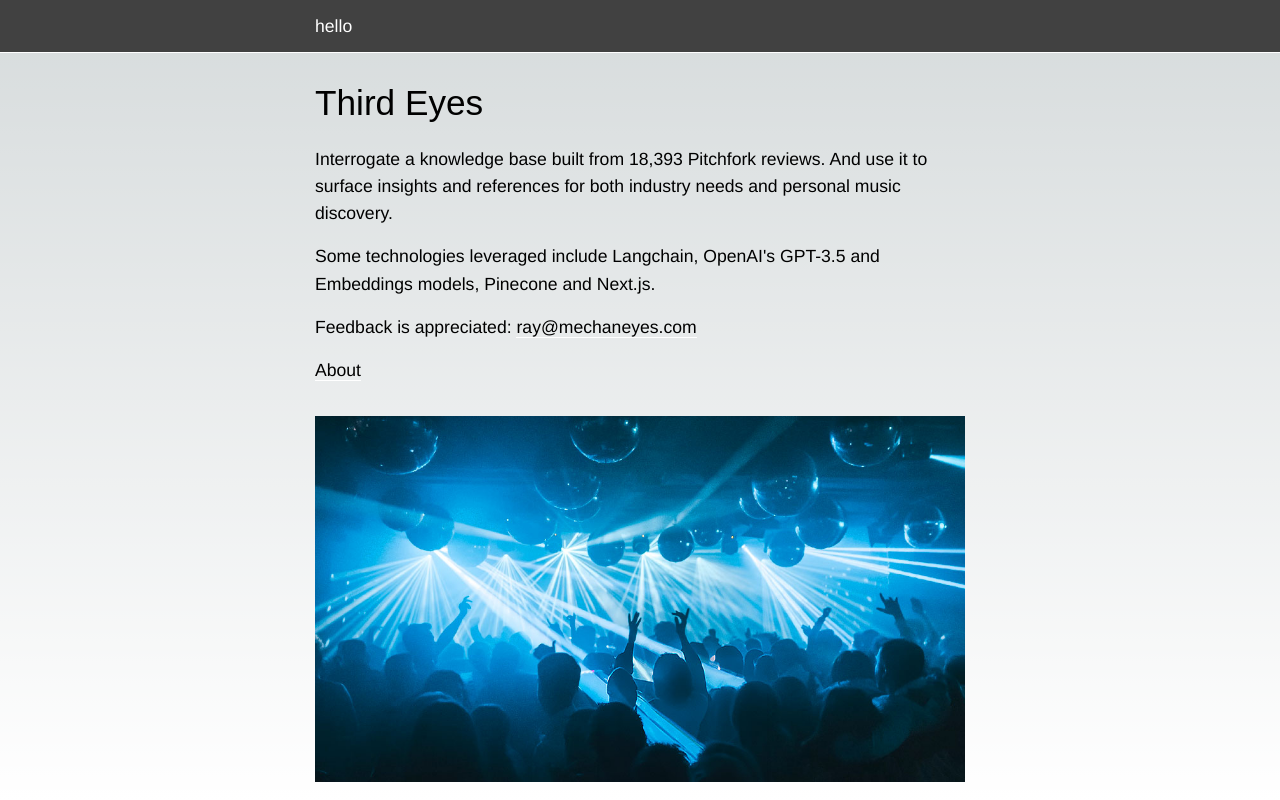
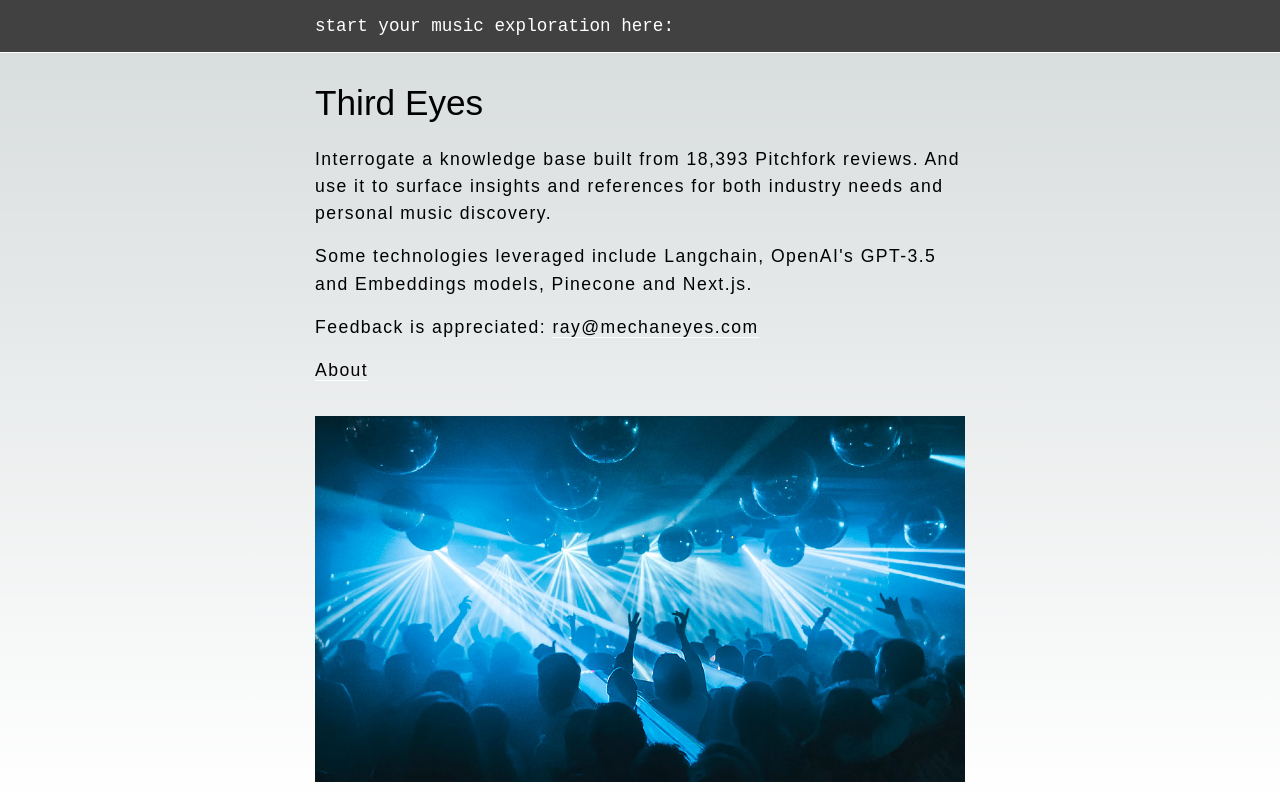
Before and after one commit to mechaneyes/aframe, a Next.js app: page / in a window 1280 px wide. Built offline with nearby package versions, Linux system fonts and the light colour scheme; a web font is replaced by a local one.

Commit message:
typewriter effect + typography + copy
+ built out a typewriter effect for the input box on load
+ focusing on input area when eyebrow is clicked
+ experimenting with font options
+ copy edits

```diff
--- a/app/about/page.js
+++ b/app/about/page.js
@@ -35,9 +35,9 @@ export default function Page() {
             While I&apos;m not a data scientist at this point, I&apos;ve
             successfully leveraged a lot of related technologies in service of
             Third Eyes&apos; production. I&apos;m concurrently immersed in
-            learning Python while keeping up with the latest developments in AI.
-            Once I feel I&apos;ve got a good grasp on Python, I&apos;ll be able
-            to dive deeper into the data science side of things.
+            learning Python, and once I feel I&apos;ve got a solid grasp on it,
+            I&apos;ll be able to dive deeper into the data science side of
+            things.
           </p>
           <p>
             The dataset used was built over the winter of 2016-2017, so
@@ -46,8 +46,8 @@ export default function Page() {
             <a href="https://www.kaggle.com/datasets/nolanbconaway/24169-pitchfork-reviews">
               24,169 Pitchfork Reviews
             </a>
-            . I plan on using the scraper he built to get the latest reviews
-            myself.
+            . I plan on using the scraper he built to get even more recent
+            reviews on my own.
           </p>
           <p>
             For more of the technical backstory check this WinterWerk post:{" "}
--- a/app/page.js
+++ b/app/page.js
@@ -46,7 +46,7 @@ export default function Home() {
     updateResponseContainerHeight();
   }, []);
 
-  // o————————————————————————————————————o timer —>
+  // o————————————————————————————————————o query timer —>
   //
   let totalSeconds = 0;
 
@@ -62,7 +62,24 @@ export default function Home() {
     setPlaceholderVisible(false);
   };
 
-  // focus on input when first key is pressed
+  // typewriter animation on load
+  //
+  useEffect(() => {
+    let i = 0;
+    const copy = "start your music exploration here: ";
+    const speed = 50;
+    function writeTyper() {
+      if (i < copy.length) {
+        document.querySelector(".hello__typewriter").innerHTML +=
+          copy.charAt(i);
+        i++;
+        setTimeout(writeTyper, speed);
+      }
+    }
+    writeTyper();
+  }, []);
+
+  // focus on input first keypress & || header click
   //
   useEffect(() => {
     addEventListener("keydown", (event) => {
@@ -71,6 +88,15 @@ export default function Home() {
         setFirstInput(false);
       }
     });
+
+    document
+      .querySelector(".prompt-form__centered")
+      .addEventListener("click", (event) => {
+        if (firstInput) {
+          formRef.current.focus();
+          setFirstInput(false);
+        }
+      });
   }, [firstInput]);
 
   // o————————————————————————————————————o api, waves hands —>
@@ -93,8 +119,8 @@ export default function Home() {
     console.log(inputElement.innerHTML);
 
     axios
-      // .post("http://127.0.0.1:5000/prompt", newPrompt, {
-      .post("https://third-eyes-flask.vercel.app/prompt", newPrompt, {
+      .post("http://127.0.0.1:5000/prompt", newPrompt, {
+        // .post("https://third-eyes-flask.vercel.app/prompt", newPrompt, {
         timeout: 90000,
         headers: {
           "Content-Type": "application/json",
@@ -185,7 +211,8 @@ export default function Home() {
           >
             {placeholderVisible ? (
               <div className="hello">
-                hello<div className="prompt-form__cursor"></div>
+                <div className="hello__typewriter"></div>
+                <div className="prompt-form__cursor"></div>
               </div>
             ) : (
               content
--- a/app/styles/_mixins.scss
+++ b/app/styles/_mixins.scss
@@ -24,3 +24,33 @@ $breakpoints: (
           + "Available breakpoints are: #{map-keys($breakpoints)}.";
   }
 }
+
+// o————————————————————————————————————o input mono weights —>
+//
+$inputWeight: (
+  "thin": 100,
+  "xlight": 200,
+  "light": 300,
+  "regular": 400,
+) !default;
+
+@mixin input-mono($inputWeight) {
+  font-family: "input-mono", monospace;
+  font-weight: $inputWeight;
+  font-style: normal;
+}
+
+$formaWeight: (
+  "thin": 200,
+  "xlight": 300,
+  "light": 400,
+  "regular": 500,
+  "medium": 600,
+  "bold": 700,
+) !default;
+
+@mixin forma($formaWeight) {
+  font-family: "forma-djr-deck", sans-serif;
+  font-weight: $formaWeight;
+  font-style: normal;
+}
--- a/app/styles/styles.scss
+++ b/app/styles/styles.scss
@@ -3,15 +3,27 @@
 @import "mixins";
 
 :root {
-  --prompt-form-height: auto;
+  --prompt-form-height: 53px;
   --distance-from-left: auto;
 }
+
+$formaWeight: (
+  "thin": 200,
+  "xlight": 300,
+  "light": 400,
+  "regular": 500,
+  "medium": 600,
+  "bold": 700,
+) !default;
 
 .thirdeyes {
   padding: 0 1rem;
   font-family: "HelveticaNeue-Light", "Helvetica Neue Light", "Helvetica Neue",
     Helvetica, Arial, "Lucida Grande", sans-serif;
-  font-weight: 300;
+  // font-family: "forma-djr-deck", sans-serif;
+  font-family: "noka", sans-serif;
+  font-weight: 400;
+  font-style: normal;
 
   @include bp("xsmall") {
     padding: 0 2rem;
@@ -20,9 +32,7 @@
   h1 {
     margin: 0.5rem 0 1rem 0;
     font-size: 2.2rem;
-    font-family: "tachyon", sans-serif;
-    font-weight: 100;
-    font-style: normal;
+    font-weight: 300;
   }
 
   h2 {
@@ -32,8 +42,9 @@
 
   p {
     margin: 0 0 1rem 0;
-    // font-weight: 100;
+    font-weight: 300;
     font-size: 1.1rem;
+    letter-spacing: 0.09rem;
     line-height: 1.7rem;
   }
 
@@ -41,16 +52,8 @@
     border-bottom: 1px solid white;
   }
 
-  //   .image {
-  //     &--full-width {
-  //       width: 100%;
-  //     }
-
-  //     &--16x9 {
-  //         aspect-ratio: 16 / 9;
-  //     }
-  //   }
-
+  // o————————————————————————————————————o prompt form —>
+  //
   .prompt-form {
     display: flex;
     justify-content: space-between;
@@ -59,6 +62,8 @@
     top: 0;
     left: 0;
     width: 100%;
+    min-height: 53px;
+    @include input-mono(100);
     font-size: 1rem;
     color: white;
     background-color: #414141;
@@ -66,6 +71,7 @@
     border-bottom: 1px solid white;
 
     &--submitted {
+      font-weight: 100;
       font-style: italic;
     }
 
@@ -128,6 +134,8 @@
     padding-left: calc(var(--distance-from-left) - 0.8rem);
   }
 
+  // o————————————————————————————————————o introduction —>
+  //
   .introduction {
     display: block;
     width: 100%;
@@ -143,6 +151,8 @@
     }
   }
 
+  // o————————————————————————————————————o returned —>
+  //
   .response {
     &__container {
       display: block;
@@ -251,5 +261,9 @@
     .response__container {
       margin-top: 69px;
     }
+
+    .prompt-form {
+      font-family: "noka", sans-serif;
+    }
   }
 }
```
Also changed, not shown: app/styles/_typography.scss (line endings or trailing spaces).
